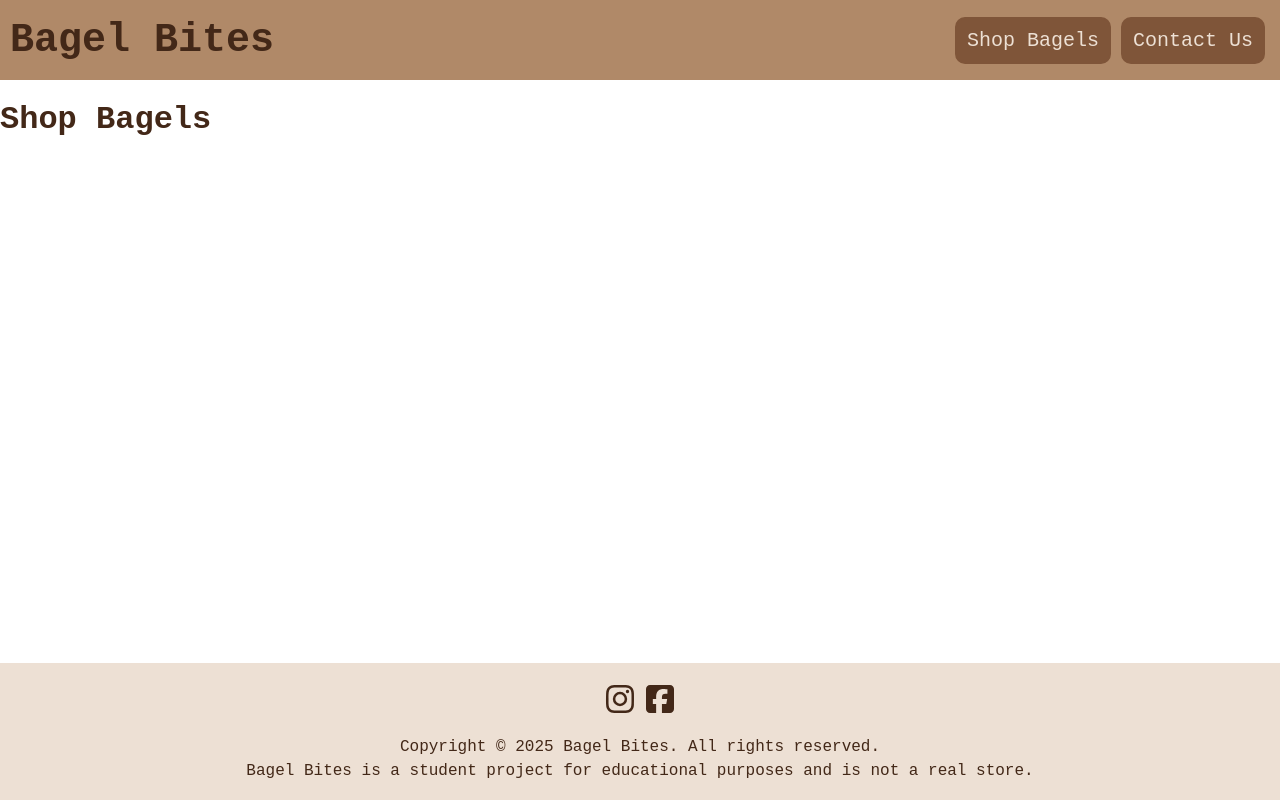
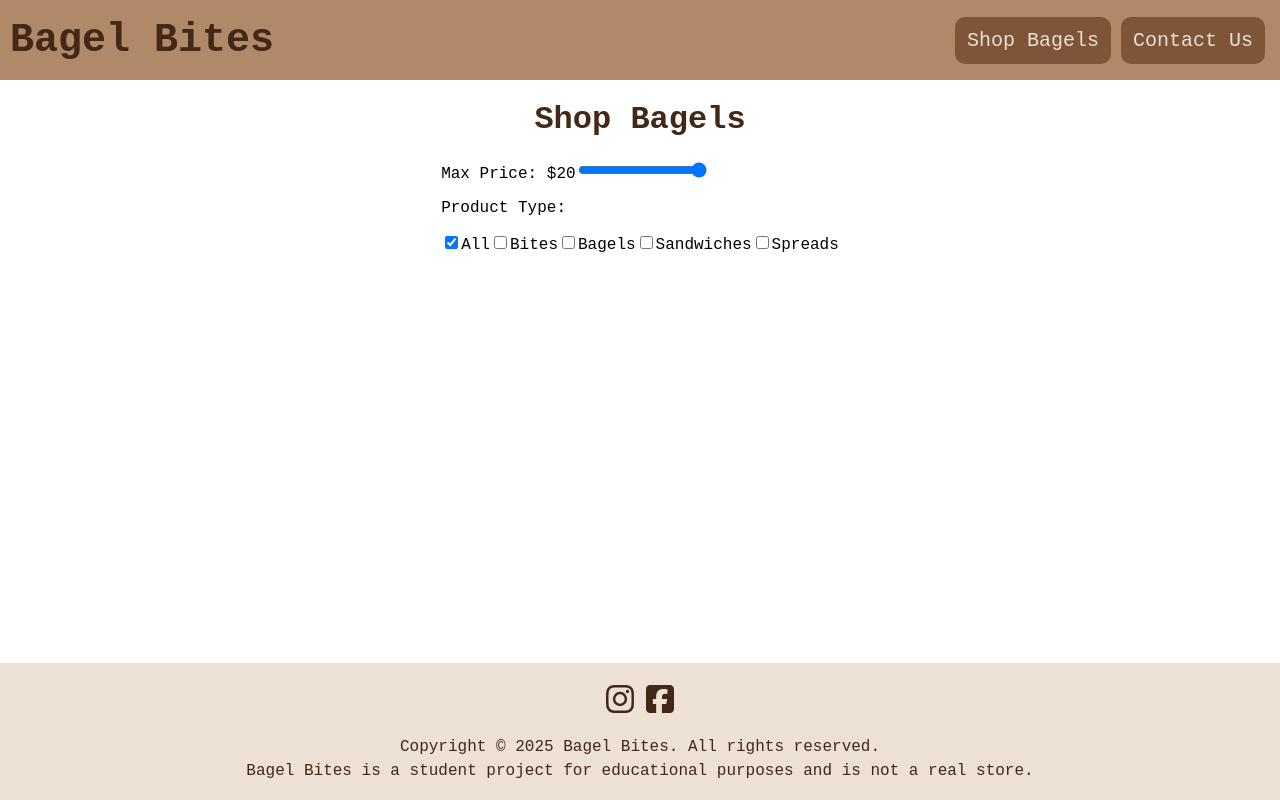
Before and after one commit to reneemes/e-commerce-react, a React (Vite) app in the folder client/: page /shop in a window 1280 px wide. Built offline with nearby package versions, Linux system fonts and the light colour scheme.

Commit message:
Feat: added filter options but no functionality

```diff
--- a/client/src/components/ProductPage/ProductPage.jsx
+++ b/client/src/components/ProductPage/ProductPage.jsx
@@ -1,11 +1,79 @@
 import './ProductPage.scss';
+import { useState } from 'react';
 
 function ProductPage() {
+  const [category, setCategory] = useState("all");
+  const [maxPrice, setMaxPrice] = useState(20);
 
   return (
-    <div>
-      <h1>Shop Bagels</h1>
-      <section className='product-sec'></section>
+    <div className='product-page'>
+      <h1 className='product-page__title'>Shop Bagels</h1>
+      <div className='product-page__filters'>
+        <label>
+          Max Price: ${maxPrice}
+          <input
+            type="range"
+            min="0"
+            max="20"
+            value={maxPrice}
+            onChange={(e) => setMaxPrice(Number(e.target.value))}
+          />
+        </label>
+
+        <div>
+          <p>Product Type:</p>
+          <label>
+            <input
+              type="checkbox"
+              value="all"
+              checked={category === "all"}
+              onChange={(e) => setCategory(e.target.value)}
+            />
+            All
+          </label>
+
+          <label>
+            <input
+              type="checkbox"
+              value="bagel-bites"
+              checked={category === "bagel-bites"}
+              onChange={(e) => setCategory(e.target.value)}
+            />
+            Bites
+          </label>
+
+          <label>
+            <input
+              type="checkbox"
+              value="bagels"
+              checked={category === "bagels"}
+              onChange={(e) => setCategory(e.target.value)}
+            />
+            Bagels
+          </label>
+
+          <label>
+            <input
+              type="checkbox"
+              value="sandwiches"
+              checked={category === "sandwiches"}
+              onChange={(e) => setCategory(e.target.value)}
+            />
+            Sandwiches
+          </label>
+
+          <label>
+            <input
+              type="checkbox"
+              value="spreads"
+              checked={category === "spreads"}
+              onChange={(e) => setCategory(e.target.value)}
+            />
+            Spreads
+          </label>
+        </div>
+      </div>
+      <section className='product-page__product-sec'></section>
     </div>
   )
 }
--- a/client/src/components/ProductPage/ProductPage.scss
+++ b/client/src/components/ProductPage/ProductPage.scss
@@ -1,13 +1,11 @@
 @use '../../styles/variables' as vars;
 
-div {
-  // flex-grow: 1;
-  // margin: 10px 0 0;
-  // display: flex;
-  // flex-direction: column;
-  // align-items: center;
+.product-page {
+  display: flex;
+  flex-direction: column;
+  align-items: center;
 
-  h1 {
+  &__title {
     color: vars.$dark-brown;
   }
 }
@@ -19,25 +17,25 @@ div {
   margin: 30px 0;
   margin: 20px auto 50px;
 
-  &__card {
-    border-radius: 10px;
-    background-color: vars.$light-brown;
-    width: 300px;
-    margin: 10px;
+  // &__card {
+  //   border-radius: 10px;
+  //   background-color: vars.$light-brown;
+  //   width: 300px;
+  //   margin: 10px;
 
-    img {
-      border-radius: 10px 10px 0 0;
-      width: 100%;
-      height: 300px;
-      object-fit: cover;
-    }
+  //   img {
+  //     border-radius: 10px 10px 0 0;
+  //     width: 100%;
+  //     height: 300px;
+  //     object-fit: cover;
+  //   }
 
-    p, h2 {
-      color: vars.$dark-brown;
-      padding: 8px;
-      margin: 0;
-    }
-  }
+  //   p, h2 {
+  //     color: vars.$dark-brown;
+  //     padding: 8px;
+  //     margin: 0;
+  //   }
+  // }
 }
 
 // Media Queries
```
Also changed, not shown: client/src/components/ProductCard/ProductCard.jsx (added, +15 -0 lines), client/src/components/ProductCard/ProductCard.scss (added, +21 -0 lines).
